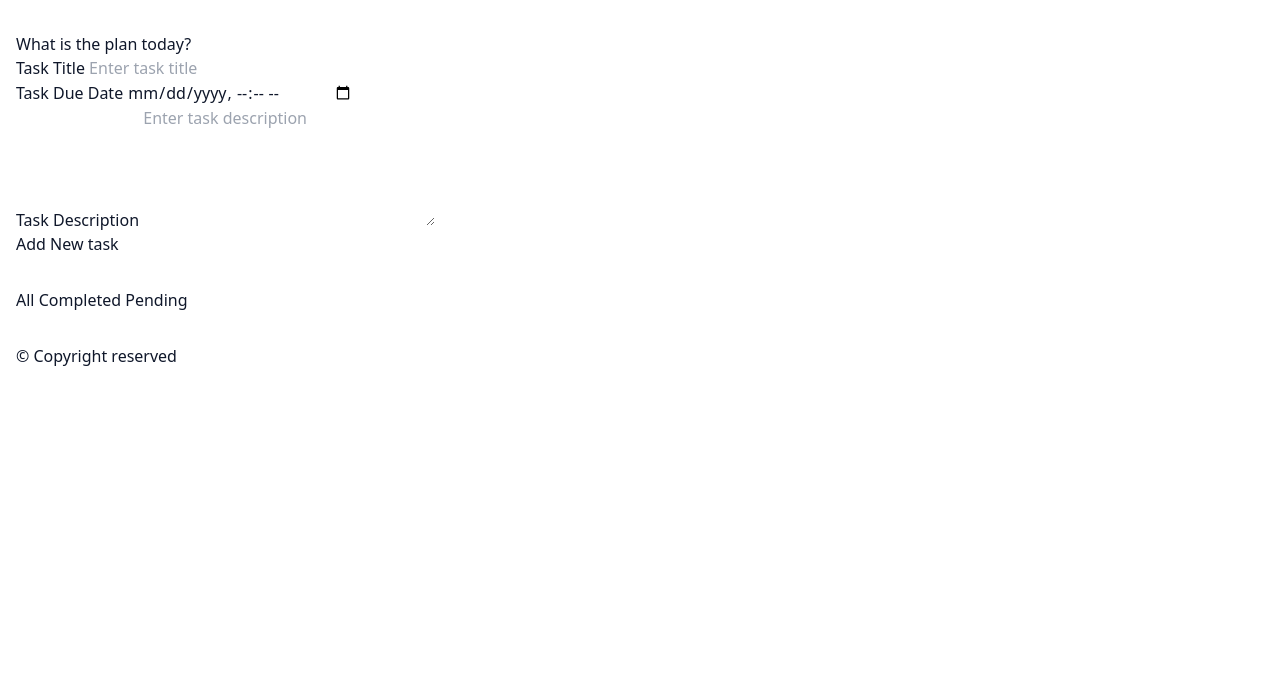
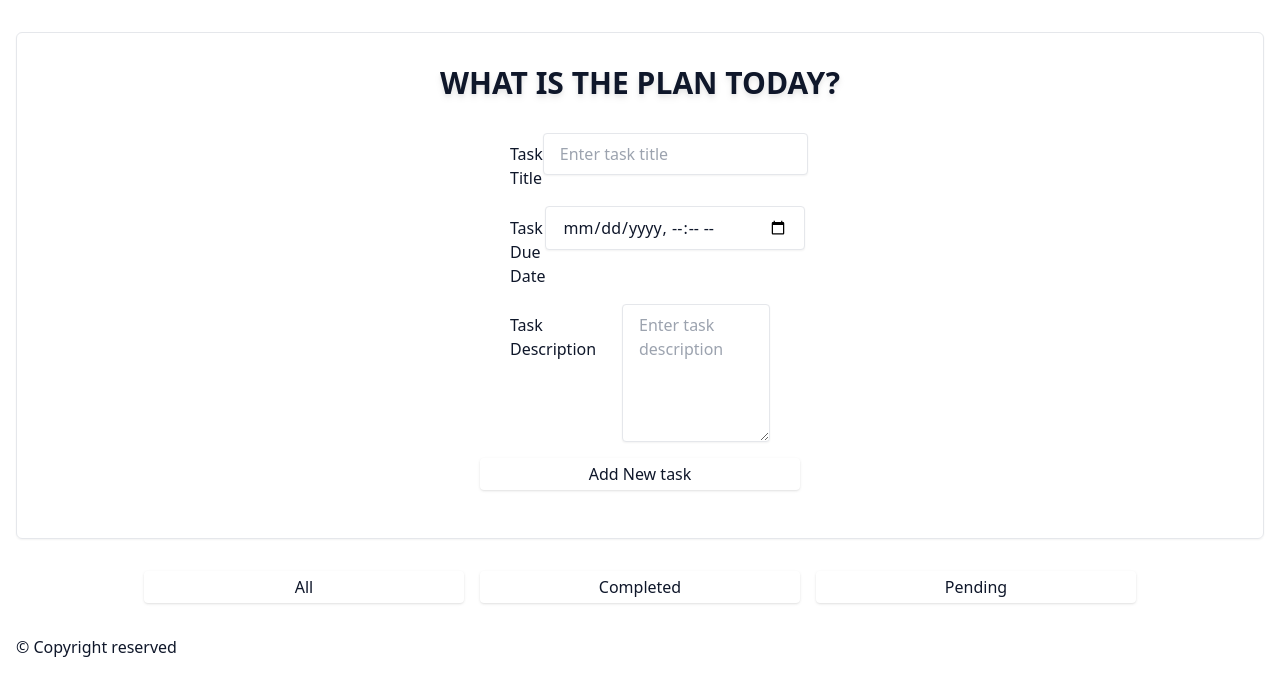
Before and after one commit to mfundoshabalala/codespace-todo, a website: page index.html in a window 1280 px wide. Drawn offline with Linux system fonts and the light colour scheme.

Commit message:
Update styles.css

```diff
--- a/src/styles.css
+++ b/src/styles.css
@@ -18,5 +18,51 @@ body {
 	-ms-overflow-style: none;
 	scrollbar-width: none;
 
-	@apply flex flex-col min-h-screen px-4 py-8 text-slate-900 gap-y-4 md:gap-y-8;
+	@apply flex flex-col min-h-screen px-1 sm:px-4 py-4 sm:py-8 text-slate-900 gap-y-4 md:gap-y-8;
 }
+
+/*  */
+header {
+	@apply border rounded-md flex justify-center flex-col py-8 px-4 gap-8 shadow-sm;
+}
+
+h1 {
+	@apply text-center text-3xl font-black uppercase drop-shadow-md;
+}
+
+form {
+	@apply flex flex-col items-center gap-4;
+}
+
+form .form-group {
+	@apply w-96 sm:w-[260px] flex items-baseline;
+}
+
+form .form-group label {
+	@apply w-28;
+}
+
+form .form-group input, form .form-group textarea {
+	@apply flex-1;
+}
+
+form button {
+	@apply min-w-[250px] w-full;
+}
+
+input, textarea {
+	@apply border active:border-none active:shadow-none outline-sky-600 rounded px-4 py-2 shadow-sm flex-1 ;
+}
+
+label {
+	@apply font-light;
+}
+
+/*  */
+section > div {
+	@apply flex gap-2 md:gap-4 justify-center;
+}
+
+button {
+	@apply active:shadow-none shadow px-3 py-1 border-none focus:outline-1 outline-blue-500 rounded flex-1 max-w-xs font-light;
+}
```
Also changed, not shown: public/dist/styles.css.
